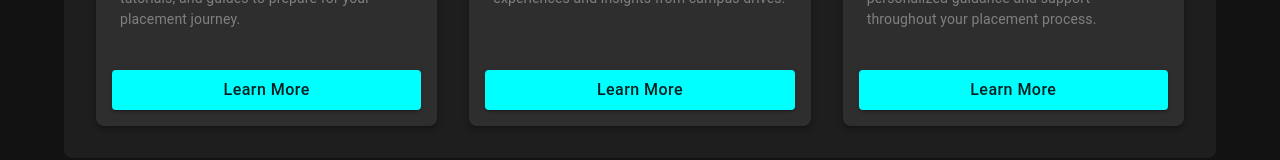
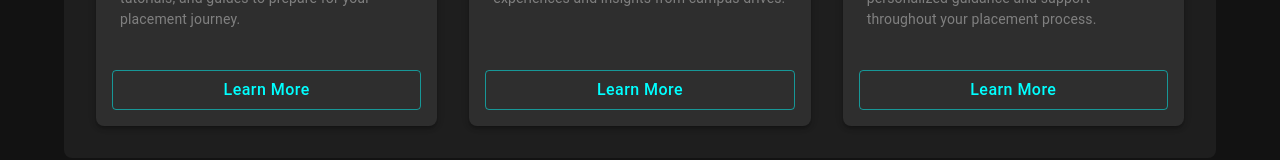
Before and after one commit to harshitkachhadia/PlaceMentor, a React (Vite) app in the folder frontend/: page / in a window 1280 px wide. Shown: the part 940-1100 px from the top of the page. Built offline with nearby package versions, Linux system fonts and the light colour scheme.

Commit message:
changes in feature componet

```diff
--- a/frontend/src/Components/Features/Features.jsx
+++ b/frontend/src/Components/Features/Features.jsx
@@ -65,7 +65,7 @@ const Features = () => {
                             {/* Learn More Button */}
                             <Box sx={{ padding: 2, textAlign: 'center' }}>
                                 <Button
-                                    variant="contained"
+                                    variant="outlined"
                                     color="primary"
                                     href={feature.link}
                                     sx={{ width: '100%' }}
```
